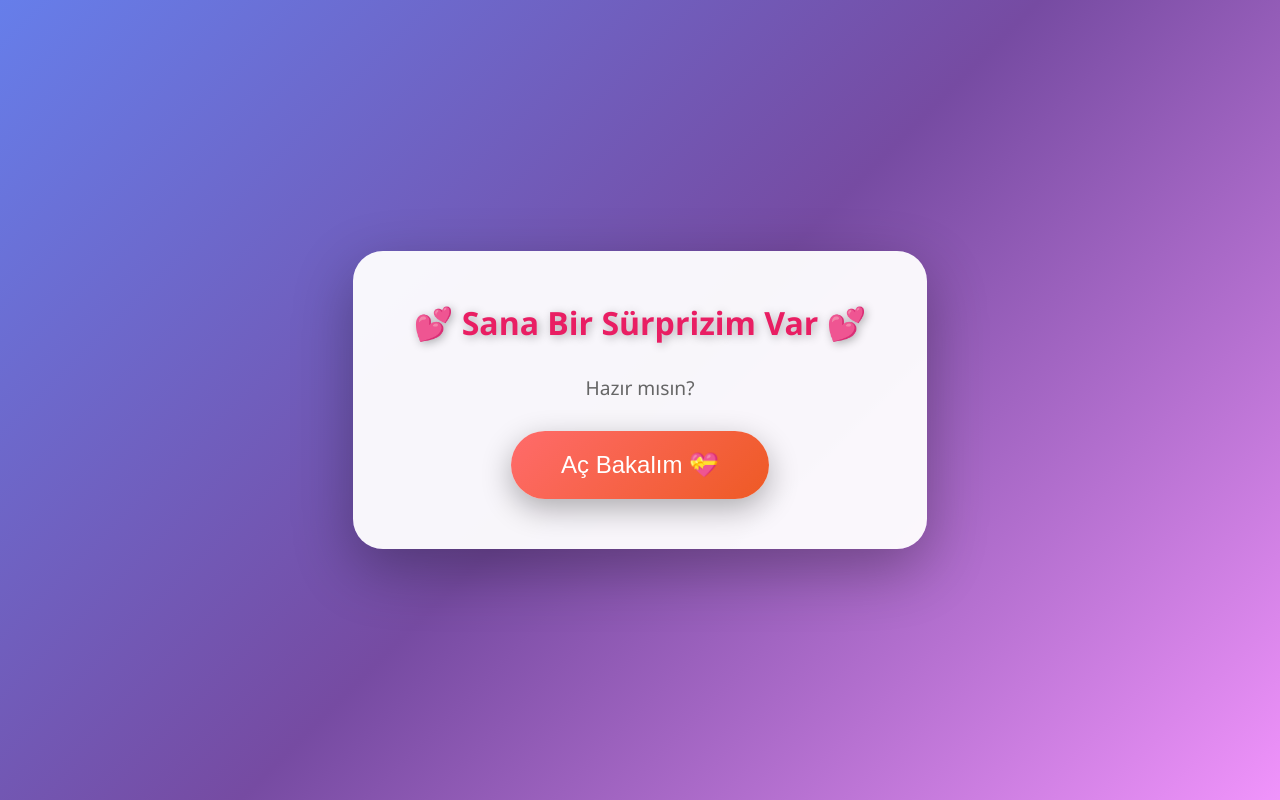
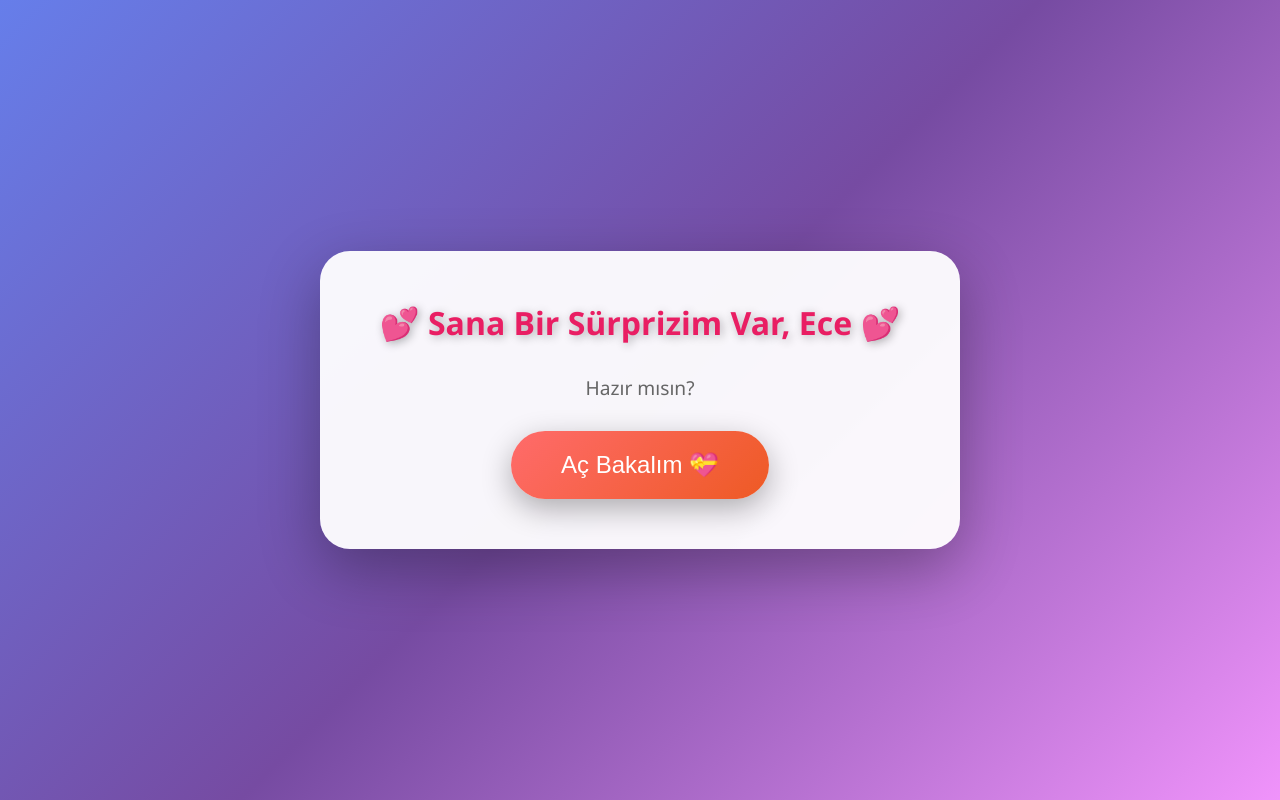
Before and after one commit to feuerfrosch-hue/kaaan, a plain HTML site: page index.html in a window 1280 px wide. Drawn offline with Linux system fonts and the light colour scheme.

Commit message:
Update index.html

```diff
--- a/index.html
+++ b/index.html
@@ -319,7 +319,7 @@
         <!-- Start Screen -->
         <div class="start-screen" id="startScreen">
             <div class="card">
-                <h2 style="color: #e91e63;">💕 Sana Bir Sürprizim Var 💕</h2>
+                <h2 style="color: #e91e63;">💕 Sana Bir Sürprizim Var, Ece 💕</h2>
                 <p style="color: #666; margin-bottom: 30px; font-size: 1.2rem;">Hazır mısın?</p>
                 <button class="btn-start" onclick="startGame()">Aç Bakalım 💝</button>
             </div>
```
